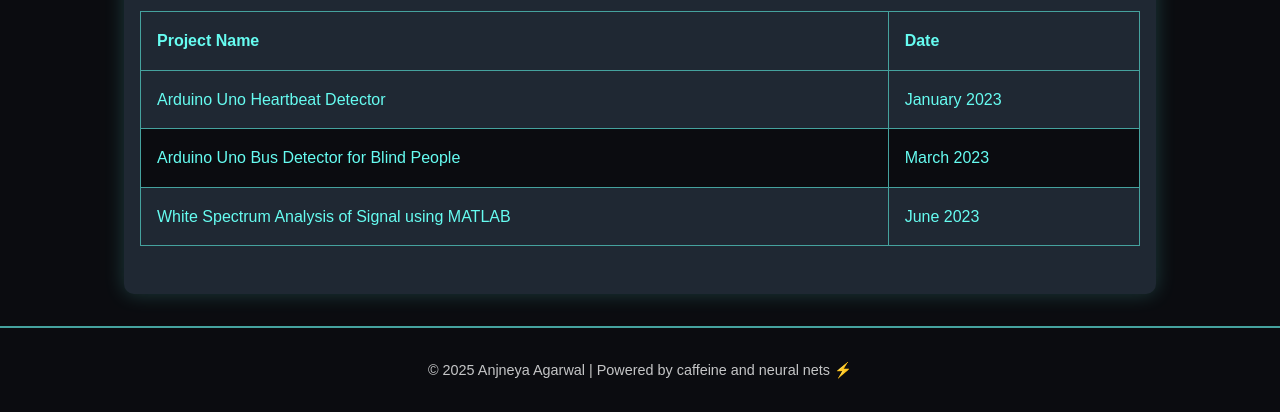
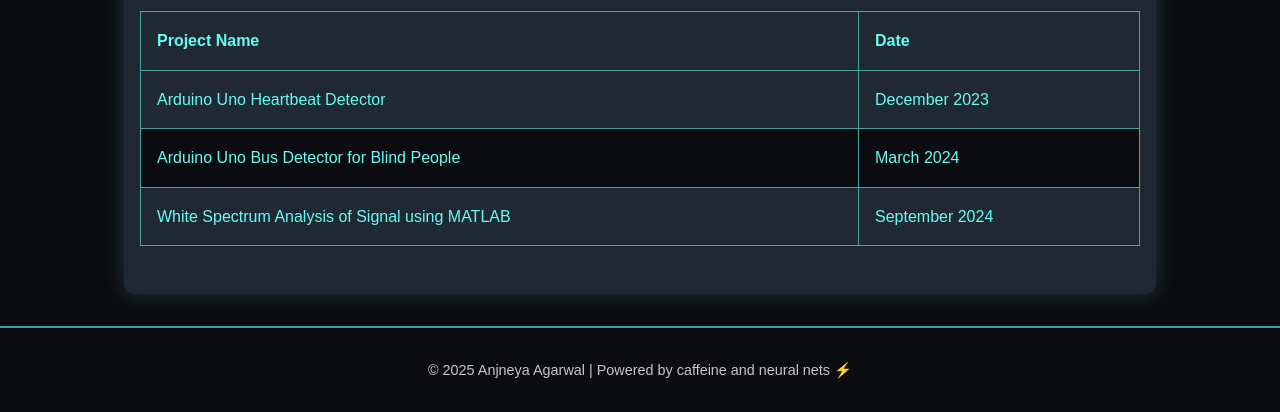
Before and after one commit to Anjneya-A/Anjneya-A.github.io, a plain HTML site: page projects.html in a window 1280 px wide. Shown: the part 458-870 px from the top of the page. Drawn offline with Linux system fonts and the light colour scheme.

Commit message:
Add files via upload

```diff
--- a/projects.html
+++ b/projects.html
@@ -33,15 +33,15 @@
       <tbody>
         <tr>
           <td>Arduino Uno Heartbeat Detector</td>
-          <td>January 2023</td>
+          <td>December 2023</td>
         </tr>
         <tr>
           <td>Arduino Uno Bus Detector for Blind People</td>
-          <td>March 2023</td>
+          <td>March 2024</td>
         </tr>
         <tr>
           <td>White Spectrum Analysis of Signal using MATLAB</td>
-          <td>June 2023</td>
+          <td>September 2024</td>
         </tr>
       </tbody>
     </table>
```
